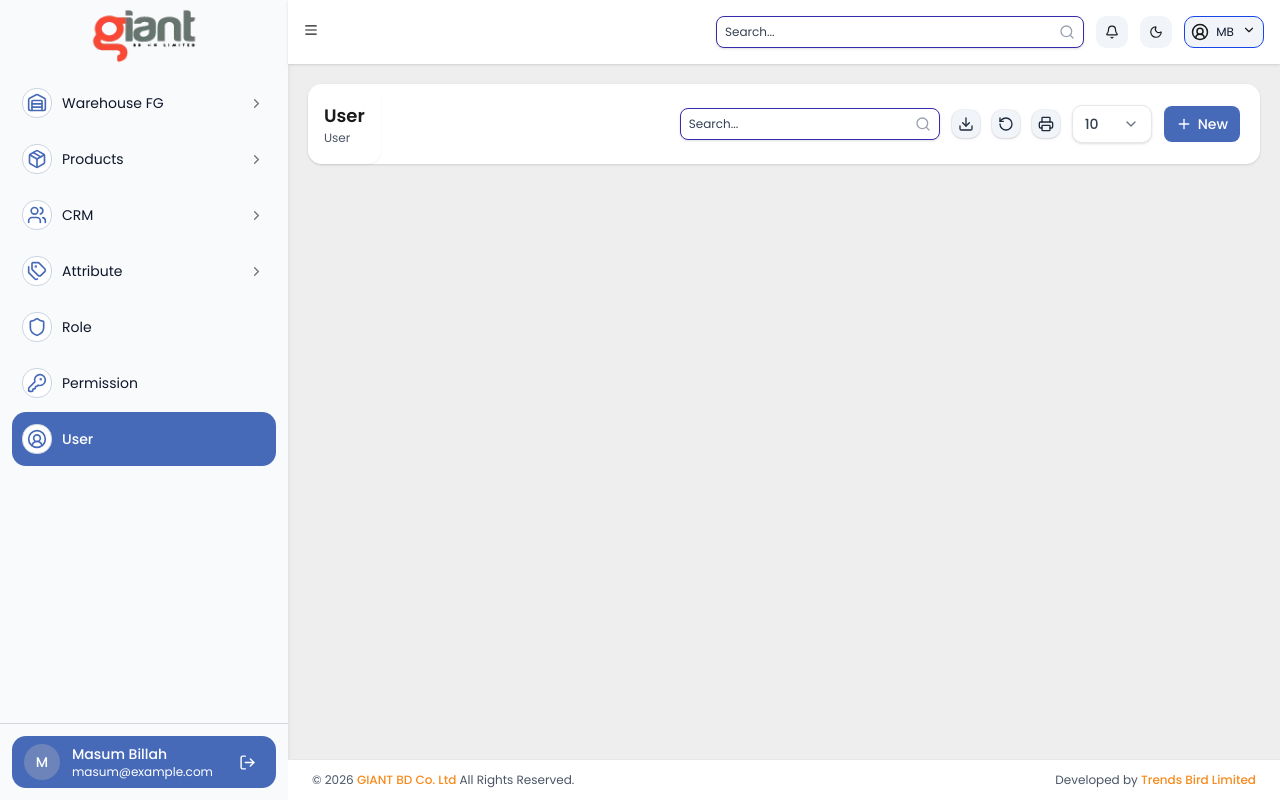
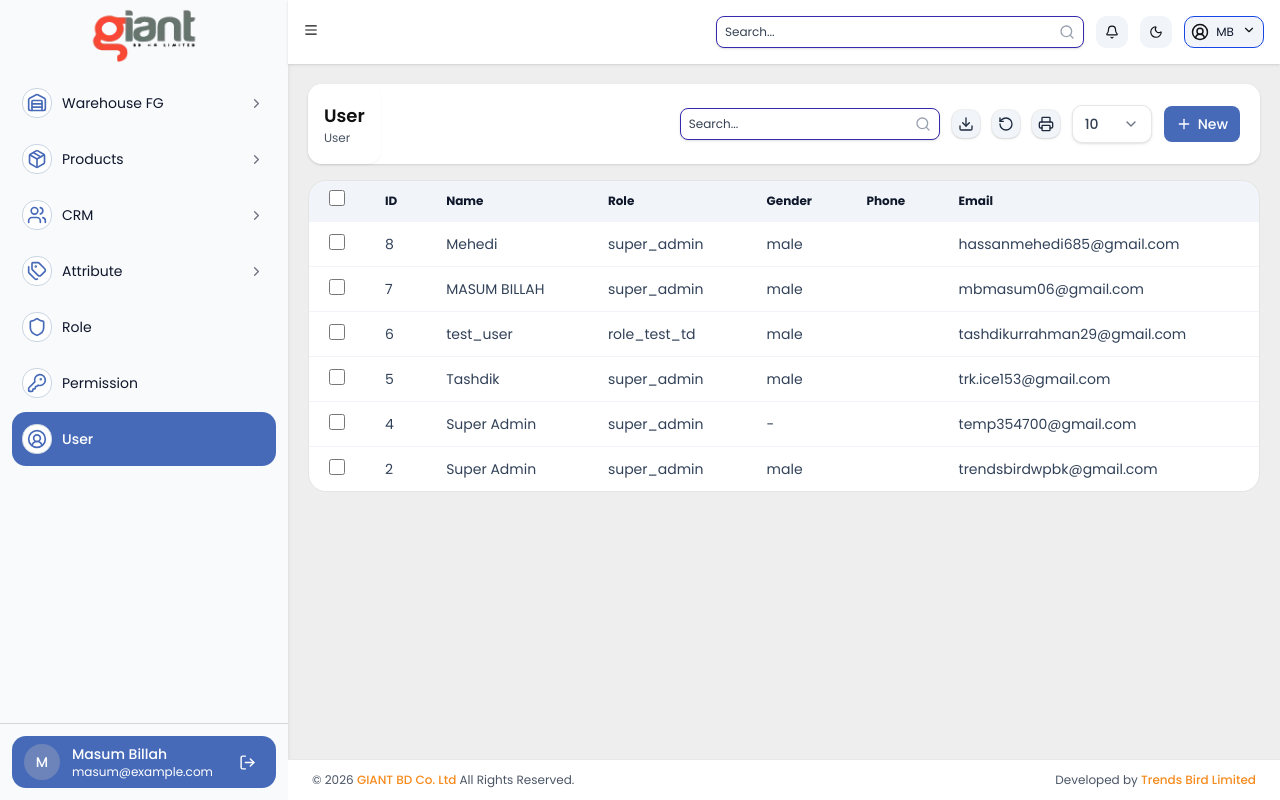
Before and after one commit to masumbillah06/giantbd, a Next.js app: page /user in a window 1280 px wide. Built offline with nearby package versions, Linux system fonts and the light colour scheme.

Commit message:
user page added

```diff
--- a/src/app/globals.css
+++ b/src/app/globals.css
@@ -35,8 +35,8 @@
     --color-border-subtle:     rgba(255,255,255,0.07);
 
     /* ── Text ───────────────────────────────────────────── */
-    --color-text:              #1a1a1a;   /* text.primary      */
-    --color-text-secondary:    #475569;   /* text.secondary    */
+    --color-text:              #111111;   /* text.primary      */
+    --color-text-secondary:    #2b2b2b;   /* text.secondary    */
     --color-text-muted:        #8891A3;   /* text.muted        */
     --color-text-on-dark:      #E8EAF0;   /* text.onDark       */
     --color-text-link:         #F68B1E;   /* text.link         */
--- a/src/app/user/page.tsx
+++ b/src/app/user/page.tsx
@@ -4,12 +4,104 @@
 import { Sidebar, type SidebarUser } from "@/components/sidebar/sidebar"
 import Breadcrumb from "@/components/ui/breadcrumbs/breadcrumb"
 import NavCh from "@/components/ui/nav-child"
+import { useState } from "react";
+import { ClipboardList, Eye, Pencil, PenSquareIcon, Trash2 } from "lucide-react";
+import ReusableTable from "@/components/tables-1/ReusableTable";
+import { ActionButton } from "@/components/ui/buttons/action-button";
+import { ActionButtonGroup } from "@/components/ui/buttons/action-button-group";
+import type { ColumnDef } from "@/components/tables-1/ReusableTable.types";
+
 const user: SidebarUser = {
   name: "Masum Billah",
   email: "masum@example.com",
 }
 
+interface UserRecord {
+  id: number;
+  name: string;
+  role: string;
+  gender: string;
+  phone: string;
+  email: string;
+  status: string;
+}
+
+const requisitionData: UserRecord[] =  [
+  {
+    id: 8,
+    name: "Mehedi",
+    role: "super_admin",
+    gender: "male",
+    phone: "",
+    email: "hassanmehedi685@gmail.com",
+    status: "active",
+  },
+  {
+    id: 7,
+    name: "MASUM BILLAH",
+    role: "super_admin",
+    gender: "male",
+    phone: "",
+    email: "mbmasum06@gmail.com",
+    status: "active",
+  },
+  {
+    id: 6,
+    name: "test_user",
+    role: "role_test_td",
+    gender: "male",
+    phone: "",
+    email: "tashdikurrahman29@gmail.com",
+    status: "active",
+  },
+  {
+    id: 5,
+    name: "Tashdik",
+    role: "super_admin",
+    gender: "male",
+    phone: "",
+    email: "trk.ice153@gmail.com",
+    status: "active",
+  },
+  {
+    id: 4,
+    name: "Super Admin",
+    role: "super_admin",
+    gender: "-",
+    phone: "",
+    email: "temp354700@gmail.com",
+    status: "active",
+  },
+  {
+    id: 2,
+    name: "Super Admin",
+    role: "super_admin",
+    gender: "male",
+    phone: "",
+    email: "trendsbirdwpbk@gmail.com",
+    status: "active",
+  },
+];
+
+// Only the columns between ID and Actions are declared here.
+const columns: ColumnDef<UserRecord>[] = [
+  { key: "name", label: "Name" },
+  { key: "role", label: "Role" },
+  { key: "gender", label: "Gender" },
+  { key: "phone", label: "Phone" },
+  { key: "email", label: "Email" },
+  {
+    key: "status",
+    label: "Status",
+    render: (row) => (
+      <span className="font-medium capitalize text-emerald-600">{row.status}</span>
+    ),
+  },
+];
+
 export default function Dashboard() {
+  const [selectedIds, setSelectedIds] = useState<number[]>([]);
+
   return (
     <div className="flex h-screen overflow-hidden bg-[var(--color-bg)] text-[var(--color-text)]">
       <Sidebar user={user} />
@@ -21,12 +113,30 @@
               <Breadcrumb
                 title="User"
                 items={[
-                  {label: "User", href:"/user"}
+                  { label: "User", href: "/user" }
                 ]}
               />
             </div>
             <div>
               <NavCh />
+            </div>
+          </div>
+          <div className="mt-4">
+            <div className="bg-[var(--color-bg)]">
+              <ReusableTable<UserRecord>
+                data={requisitionData}
+                columns={columns}
+                selectedIds={selectedIds}
+                onSelectionChange={setSelectedIds}
+                renderActions={(row) => (
+                  <ActionButtonGroup aria-label={`Actions for user ${row.id}`}>
+                    <ActionButton label="View User" icon={Eye} />
+                    <ActionButton label="Edit User" icon={PenSquareIcon} />
+                    <ActionButton label="Delete User" icon={Trash2} />
+                  </ActionButtonGroup>
+                )}
+                minWidth="1200px"
+              />
             </div>
           </div>
         </div>
--- a/src/components/tables-1/ActionButton.tsx
+++ /dev/null
@@ -1,40 +0,0 @@
-import type { ComponentType, ReactNode } from "react";
-
-interface ActionButtonProps {
-  label: string;
-  icon: ComponentType<{ className?: string }>;
-  onClick?: () => void;
-}
-
-/**
- * Small icon-only button used inside a table's Actions column.
- * `label` is exposed via `title`/`aria-label` for accessibility since
- * no visible text is shown.
- */
-export function ActionButton({ label, icon: Icon, onClick }: ActionButtonProps) {
-  return (
-    <button
-      type="button"
-      title={label}
-      aria-label={label}
-      onClick={onClick}
-      className="inline-flex h-8 w-8 items-center justify-center rounded-md text-slate-500 transition-colors hover:bg-white/20 hover:text-white group-hover:text-white"
-    >
-      <Icon className="h-4 w-4" />
-    </button>
-  );
-}
-
-interface ActionButtonGroupProps {
-  children: ReactNode;
-  "aria-label"?: string;
-}
-
-/** Lays out a row of ActionButtons with consistent spacing. */
-export function ActionButtonGroup({ children, ...rest }: ActionButtonGroupProps) {
-  return (
-    <div className="flex items-center gap-1" {...rest}>
-      {children}
-    </div>
-  );
-}
--- a/src/components/tables-1/ReusableTable.tsx
+++ b/src/components/tables-1/ReusableTable.tsx
@@ -73,11 +73,11 @@
   };
 
   return (
-    <div className="overflow-x-auto rounded-lg border bg-card">
+    <div className="overflow-x-auto rounded-2xl border bg-card">
       <table className="w-full border-collapse" style={{ minWidth }}>
         <thead className="bg-slate-100">
           <tr>
-            <th className="w-12 whitespace-nowrap border-b border-slate-100 px-5 py-3.5 text-left">
+            <th className="w-12 whitespace-nowrap border-b border-slate-100 px-5 py-2 text-left">
               <input
                 ref={headerCheckboxRef}
                 type="checkbox"
@@ -87,7 +87,7 @@
                 onChange={handleToggleAll}
               />
             </th>
-            <th className="whitespace-nowrap border-b border-slate-100 px-5 py-3.5 text-left text-xs font-bold text-slate-900">
+            <th className="whitespace-nowrap border-b border-slate-100 px-5 py-2 text-left text-xs font-bold text-slate-900">
               ID
             </th>
             {columns.map((column) => (
@@ -95,13 +95,13 @@
                 key={String(column.key)}
                 className={
                   column.headerClassName ??
-                  "whitespace-nowrap border-b border-slate-100 px-5 py-3.5 text-left text-xs font-bold text-slate-900"
+                  "whitespace-nowrap border-b border-slate-100 px-5 py-2 text-left text-xs font-bold text-slate-900"
                 }
               >
                 {column.label}
               </th>
             ))}
-            <th className="whitespace-nowrap border-b border-slate-100 px-5 py-3.5 text-left text-xs font-bold text-slate-900">
+            <th className="whitespace-nowrap border-b border-slate-100 px-5 py-2 text-left text-xs font-bold text-slate-900">
               {actionsLabel}
             </th>
           </tr>
@@ -124,7 +124,7 @@
                   key={row.id}
                   className="group border-b border-slate-100 last:border-b-0 hover:bg-[#476ab8]"
                 >
-                  <td className="whitespace-nowrap px-5 py-3.5 text-sm">
+                  <td className="whitespace-nowrap px-5 py-2 text-sm">
                     <input
                       type="checkbox"
                       aria-label={`Select row ${row.id}`}
@@ -133,7 +133,7 @@
                       onChange={handleToggleRow(row.id)}
                     />
                   </td>
-                  <td className="whitespace-nowrap px-5 py-3.5 text-sm text-slate-700 group-hover:text-white">
+                  <td className="whitespace-nowrap px-5 py-2 text-sm text-slate-700 group-hover:text-white">
                     {row.id}
                   </td>
                   {columns.map((column) => (
@@ -141,13 +141,13 @@
                       key={String(column.key)}
                       className={
                         column.cellClassName ??
-                        "whitespace-nowrap px-5 py-3.5 text-sm text-slate-700 group-hover:text-white"
+                        "whitespace-nowrap px-5 py-2 text-sm text-slate-700 group-hover:text-white"
                       }
                     >
                       {getCellValue(row, column)}
                     </td>
                   ))}
-                  <td className="whitespace-nowrap px-5 py-3.5 text-sm">
+                  <td className="whitespace-nowrap px-5 py-2 text-sm">
                     {renderActions?.(row)}
                   </td>
                 </tr>
```
